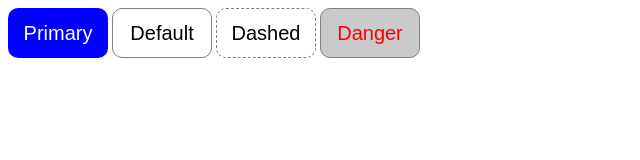
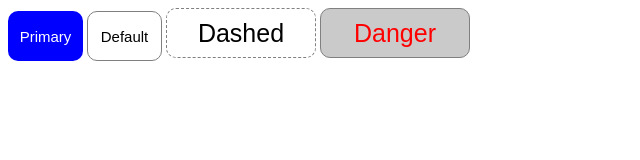
Before and after one commit to DOKVADZETAKO/html-and-css-practice, a plain HTML site: page 7-Inheritance/index.html in a window 1280 px wide. Shown: the whole page, without its empty margins (0-640 px from the left). Drawn offline with Linux system fonts and the light colour scheme.

Commit message:
feat(7-Inheritance): Finish Practice-2

```diff
--- a/7-Inheritance/index.html
+++ b/7-Inheritance/index.html
@@ -8,9 +8,9 @@
     <link rel="stylesheet" href="style.css">
 </head>
 <body>
-   <button class="primary btn">Primary</button>
-   <button class="default btn">Default</button>
-   <button class="dashed btn">Dashed</button>
-   <button class="danger btn">Danger</button>
+   <button class="primary small btn">Primary</button>
+   <button class="default small btn">Default</button>
+   <button class="dashed large btn">Dashed</button>
+   <button class="danger large btn">Danger</button>
 </body>
 </html>
--- a/7-Inheritance/style.css
+++ b/7-Inheritance/style.css
@@ -26,3 +26,13 @@
     background-color: #cacaca;
     border: 1px solid grey;
 }
+
+.small{
+    width: 75px;
+    font-size: 15px;
+}
+
+.large{
+    width: 150px;
+    font-size: 25px;
+}
```
